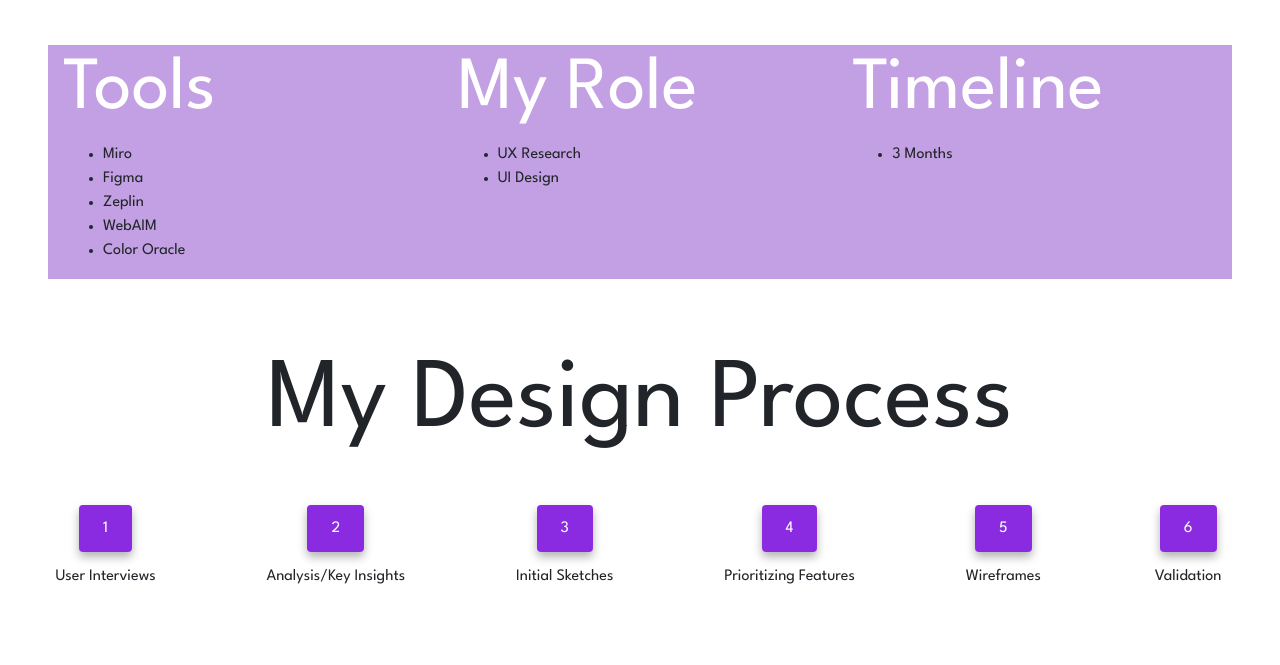
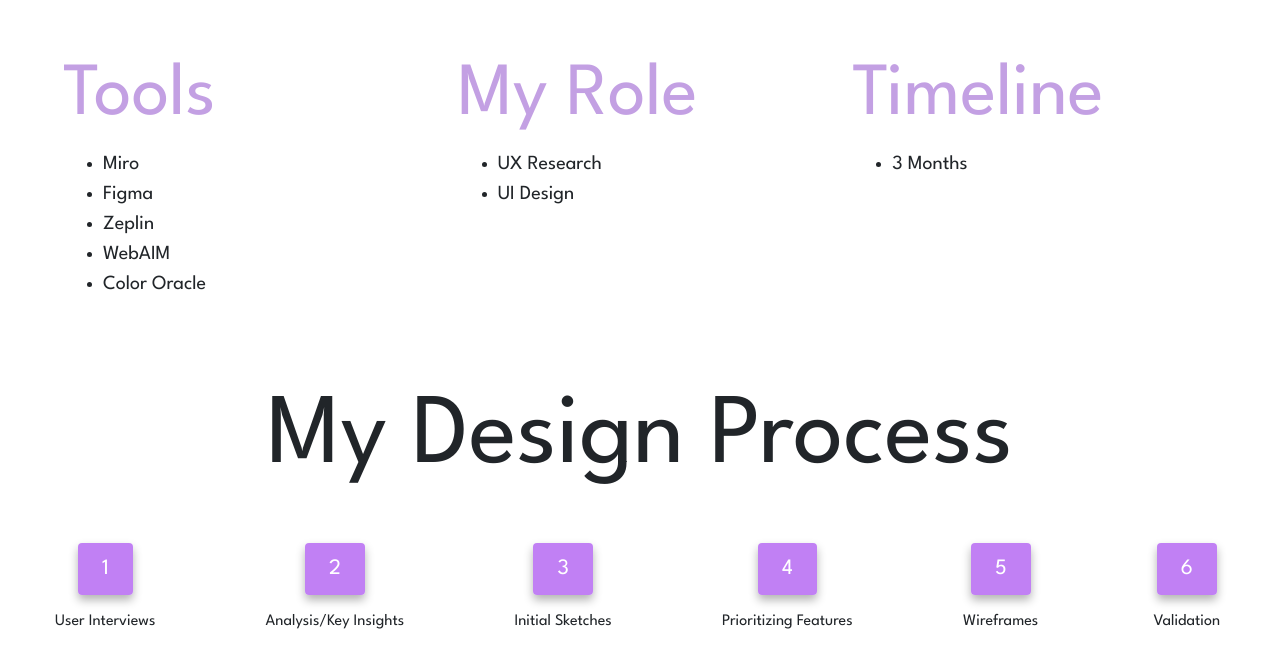
Before and after one commit to AaliyahL635/Advanced-HTML-CSS-Project, a plain HTML site: page deljah.html in a window 1280 px wide. Shown: the part 1316-1981 px from the top of the page. Drawn offline with nearby package versions, Linux system fonts and the light colour scheme.

Commit message:
styling/color changes

```diff
--- a/deljah.css
+++ b/deljah.css
@@ -23,7 +23,8 @@ h3 {
   font-size: 75px;
   color: rgb(195, 160, 227);
 }
-p {
+p,
+li {
   font-size: 20px;
 }
 
@@ -36,7 +37,7 @@ div {
   font-family: var(--primary-text);
 }
 .title-page {
-  background-color: blueviolet;
+  background-color: #c180f4;
 }
 .intro {
   font-family: var(--primary-text);
@@ -47,8 +48,9 @@ div {
   text-align: center;
 }
 .designprocesslink {
-  background-color: blueviolet;
+  background-color: #c180f4;
   box-shadow: var(--box-shadow);
+  font-size: 22px;
 }
 
 .designprocesslink:hover {
@@ -60,7 +62,8 @@ div {
   max-width: 400px;
 }
 .summary {
-  background-color: rgb(195, 160, 227);
+  border-color: #c180f4;
+  border-width: 1px;
 }
 .journey {
   max-width: 900px;
--- a/deljah.html
+++ b/deljah.html
@@ -72,7 +72,7 @@
         <div class="col-md-6">
     <img class="deljahphone img-fluid rounded" src="images/phonescreenshot.png" alt="">
 </div>
-<div class="col-md-6 title-page text-center text-white">
+<div class="col-md-6 title-page text-center text-dark">
     <h1 id="deljahproject">Deljah</h1>
     <h2 class="mb-5">Reimagining the hair inspiration-to-replication process</h2>
 <p>
@@ -115,7 +115,7 @@
 
     <div class="summary row mb-5 ml-5 mr-5 mt-3">
       <div class="col-md-4">
-        <h3 class="text-white">Tools</h3>
+        <h3>Tools</h3>
         <ul>
           <li>Miro</li>
           <li>Figma</li>
@@ -125,14 +125,14 @@
         </ul>
       </div>
       <div class="col-md-4">
-        <h3 class="text-white">My Role</h3>
+        <h3>My Role</h3>
         <ul>
           <li>UX Research</li>
           <li>UI Design</li>
         </ul>
       </div>
       <div class="col-md-4">
-        <h3 class="text-white">Timeline</h3>
+        <h3>Timeline</h3>
         <ul>
           <li>3 Months</li>
         </ul>
```
